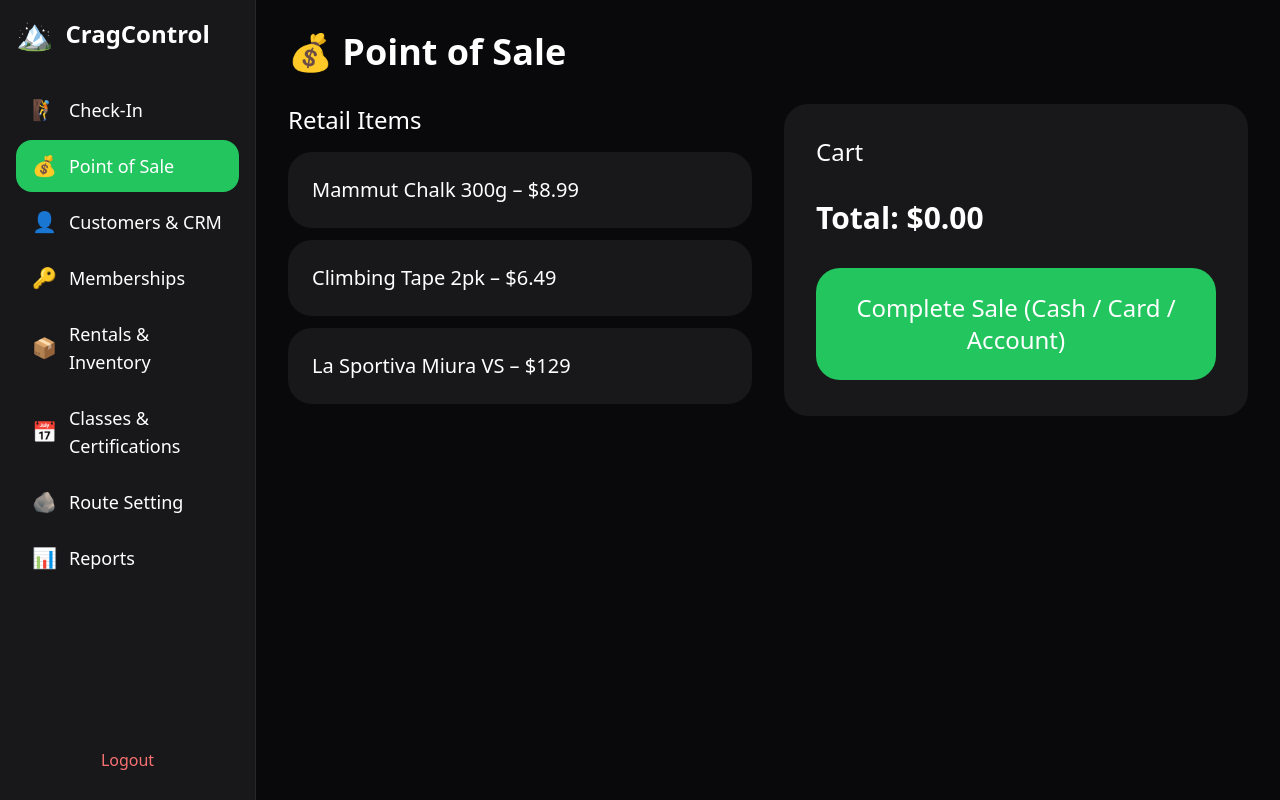
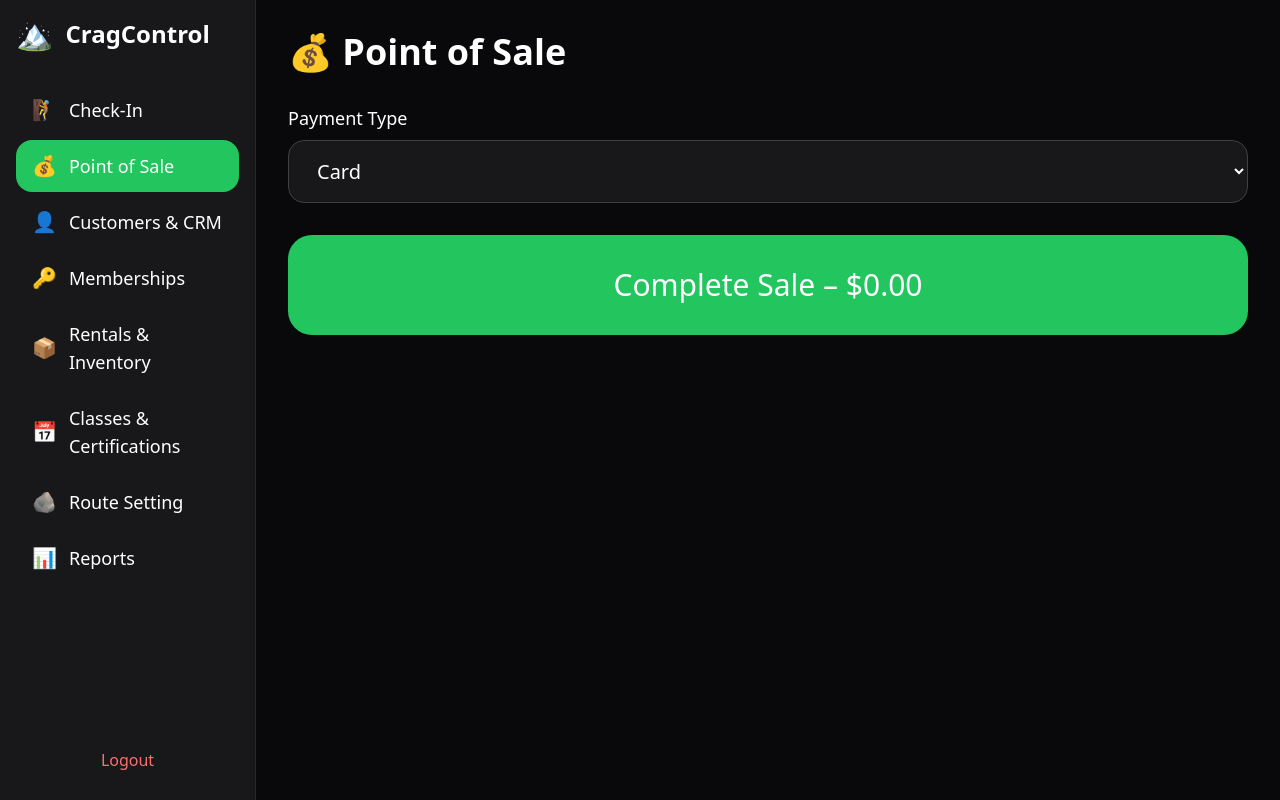
Before and after one commit to godacre/cragcontrol, a Next.js app: page /dashboard/pos in a window 1280 px wide. Built offline with nearby package versions, Linux system fonts and the light colour scheme; sample sign-in values are in the browser's storage.

Commit message:
Add payment type selection and complete sale functionality

```diff
--- a/app/dashboard/pos/page.tsx
+++ b/app/dashboard/pos/page.tsx
@@ -1,51 +1,40 @@
 'use client';
-import { useState } from 'react';
+import { useState, useEffect } from 'react';
+import { useRouter } from 'next/navigation';
 
 export default function POS() {
   const [cart, setCart] = useState<any[]>([]);
-  const products = [
-    { id: 1, name: 'Mammut Chalk 300g', price: 8.99, barcode: 'CHALK001' },
-    { id: 2, name: 'Climbing Tape 2pk', price: 6.49, barcode: 'TAPE002' },
-    { id: 3, name: 'La Sportiva Miura VS', price: 129.00, barcode: 'SHOE003' },
-  ];
+  const [paymentType, setPaymentType] = useState('card');
+  const router = useRouter();
 
-  const addToCart = (product: any) => {
-    setCart([...cart, product]);
-  };
+  const products = [ /* same as before */ ];
 
   const total = cart.reduce((sum, item) => sum + item.price, 0);
+
+  const completeSale = () => {
+    // Save sale for reports
+    const sales = JSON.parse(localStorage.getItem('cragcontrol_sales') || '[]');
+    sales.push({ date: new Date().toISOString(), total, paymentType, items: cart });
+    localStorage.setItem('cragcontrol_sales', JSON.stringify(sales));
+
+    alert(`✅ Sale completed with ${paymentType.toUpperCase()}! Data routed to Reports.`);
+    setCart([]);
+    router.push('/dashboard/reports');
+  };
 
   return (
     <div>
       <h1 className="text-4xl font-bold mb-8">💰 Point of Sale</h1>
-      <div className="grid grid-cols-2 gap-8">
-        {/* Products */}
-        <div>
-          <h2 className="text-2xl mb-4">Retail Items</h2>
-          {products.map(p => (
-            <button
-              key={p.id}
-              onClick={() => addToCart(p)}
-              className="block w-full text-left bg-zinc-900 hover:bg-zinc-800 p-6 rounded-3xl mb-3 text-xl"
-            >
-              {p.name} – ${p.price}
-            </button>
-          ))}
-        </div>
-
-        {/* Cart */}
-        <div className="bg-zinc-900 p-8 rounded-3xl">
-          <h2 className="text-2xl mb-4">Cart</h2>
-          {cart.map((item, i) => (
-            <div key={i} className="flex justify-between py-3 border-b border-zinc-700">
-              <span>{item.name}</span>
-              <span>${item.price}</span>
-            </div>
-          ))}
-          <div className="mt-8 text-3xl font-bold">Total: ${total.toFixed(2)}</div>
-          <button className="mt-8 w-full bg-green-500 py-6 rounded-3xl text-2xl">Complete Sale (Cash / Card / Account)</button>
-        </div>
+      {/* Products list same as before */}
+      <div className="mt-8">
+        <label className="block mb-2 text-lg">Payment Type</label>
+        <select value={paymentType} onChange={e => setPaymentType(e.target.value)} className="bg-zinc-900 border border-zinc-700 rounded-2xl px-6 py-4 text-xl w-full">
+          <option value="cash">Cash</option>
+          <option value="card">Card</option>
+          <option value="account">On-Account</option>
+        </select>
       </div>
+      <button onClick={completeSale} className="mt-8 w-full bg-green-500 py-8 rounded-3xl text-3xl font-medium">Complete Sale – ${total.toFixed(2)}</button>
     </div>
   );
 }
```
